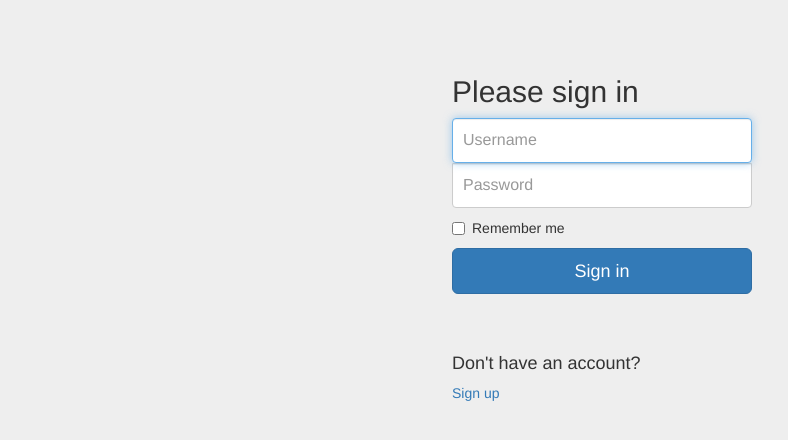
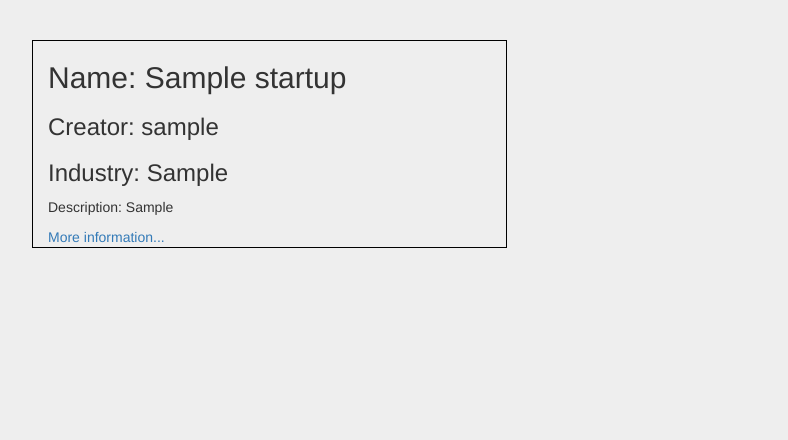
Before and after one commit to johnmcollier/csc309project, a Django app: template kickstartupproject/templates/kickstartup/startup.html in a window 1280 px wide. Shown: the top 440 px of the page, without its empty margins (38-826 px from the left). Run offline with Django 3.2, Linux system fonts and the light colour scheme; the template is opened without the code that fills it: values that come from a table or form of the project are taken from there, others are empty; tables that the repository leaves empty hold one stand-in row (values such as "Sample post"); parts of the project's set-up code (start-up, migrations or seed data) failed here and were passed over; some libraries are stand-ins or nearby versions.

Commit message:
no message

```diff
--- a/kickstartupproject/kickstartupproject/urls.py
+++ b/kickstartupproject/kickstartupproject/urls.py
@@ -1,5 +1,7 @@
 from django.conf.urls import patterns, include, url
 from django.contrib import admin
+
+from rest_framework import rest_framework
 
 urlpatterns = patterns('',
     # Examples:
@@ -8,4 +10,5 @@ urlpatterns = patterns('',
 
     url(r'^admin/', include(admin.site.urls)),
     url(r'^kickstartup/', include('kickstartup.urls')),
+    url(r'^api-auth/', include('rest_framework.urls', namespace='rest_framework')),
 )
--- a/kickstartupproject/templates/kickstartup/startup.html
+++ b/kickstartupproject/templates/kickstartup/startup.html
@@ -25,22 +25,14 @@
 
 <div class="container">
 
-      <form class="form-signin" method="post" action="/communityfund/login/">
-		  {% csrf_token %}
-        <h2 class="form-signin-heading">Please sign in</h2>
-        <label for="username" class="sr-only">Email address</label>
-        <input type="text" id="username" name="username" class="form-control" placeholder="Username" required autofocus>
-        <label for="password" class="sr-only">Password</label>
-        <input type="password" id="password" name="password" class="form-control" placeholder="Password" required>
-        <div class="checkbox">
-          <label>
-            <input type="checkbox" value="remember-me"> Remember me
-          </label>
-        </div>
-        <input class="btn btn-lg btn-primary btn-block" type="submit" value="Sign in" />
-        <h4 style="padding-top:50px"> Don't have an account? </h4>
-        <a href="/communityfund/signup"> Sign up</a>
-      </form>
+	<div class="col-xs-6 col-sm-10 col-md-5 cfproj" style="border: 1px solid black">
+
+		<h2>Name: {{startup.name }}</h2>
+		<h3>Creator: {{ startup.creator }}</h3>
+		<h3>Industry: {{ startup.industry }}</h3>
+		<p>Description: {{ startup.industry }}</p>
+		<a href="/startup/{{ startup.slug }}">More information...</a>
+	</div>
 
     </div> <!-- /container -->
 
--- a/kickstartupproject/templates/kickstartup/startups.html
+++ b/kickstartupproject/templates/kickstartup/startups.html
@@ -171,10 +171,8 @@
 
 				<h2>Name: {{startup.name }}</h2>
 				<h3>Creator: {{ startup.creator }}</h3>
-				<p>{{ startup.description }}</p>
 				<p>Industry: {{ startup.industry }}</p>
-				<p>Likes: {{ startup.likes }}</p>
-
+				<a href="/startup/{{ startup.slug }}">More information...</a>
 			</div>
 			<br />
 			{% endfor %}
```
Also changed, not shown: kickstartupproject/kickstartupproject/settings.py (+9 -0 lines).
